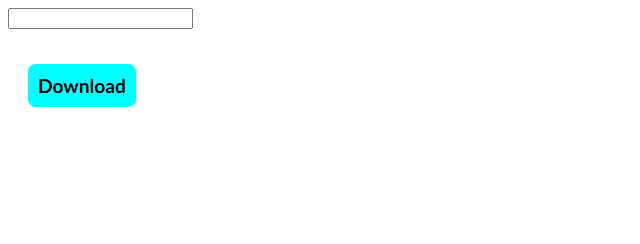
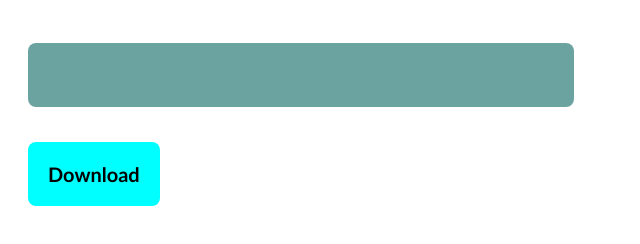
Before and after one commit to YadavYashvant/Downloader, a plain HTML site: page index.html in a window 1280 px wide. Shown: the whole page, without its empty margins (0-640 px from the left). Drawn offline with Linux system fonts and the light colour scheme.

Commit message:
Added styles to Text Input

```diff
--- a/styles.css
+++ b/styles.css
@@ -1,7 +1,7 @@
 #downloadbtn{
     background-color: aqua;
     size: 50px;
-    padding: 10px;
+    padding: 20px;
     border: none;
     margin-left: 20px;
     border-radius: 8px;
@@ -9,10 +9,29 @@
     margin-top: 35px;
     text-decoration-style: solid;
     font-family: 'Gill Sans', 'Gill Sans MT', Calibri, 'Trebuchet MS', sans-serif;
-    font-size: larger;
+    font-size: 20px;
     font-weight: bold;
 }
 #downloadbtn:hover{
     background-color: rgb(119, 162, 162);
     cursor: pointer;
 }
+#downloadtxt{
+    background-color: rgb(107, 163, 161);
+    size: 50px;
+    border: 2px;
+    width: 40%;
+    border-color: black;
+    padding: 20px;
+    border: none;
+    margin-left: 20px;
+    border-radius: 8px;
+    text-align: center;
+    margin-top: 35px;
+    text-decoration-style: solid;
+    font-family: 'Gill Sans', 'Gill Sans MT', Calibri, 'Trebuchet MS', sans-serif;
+    font-size: 20px;
+}
+#downloadtxt:hover{
+    background-color: rgb(122, 158, 171);
+}
```
